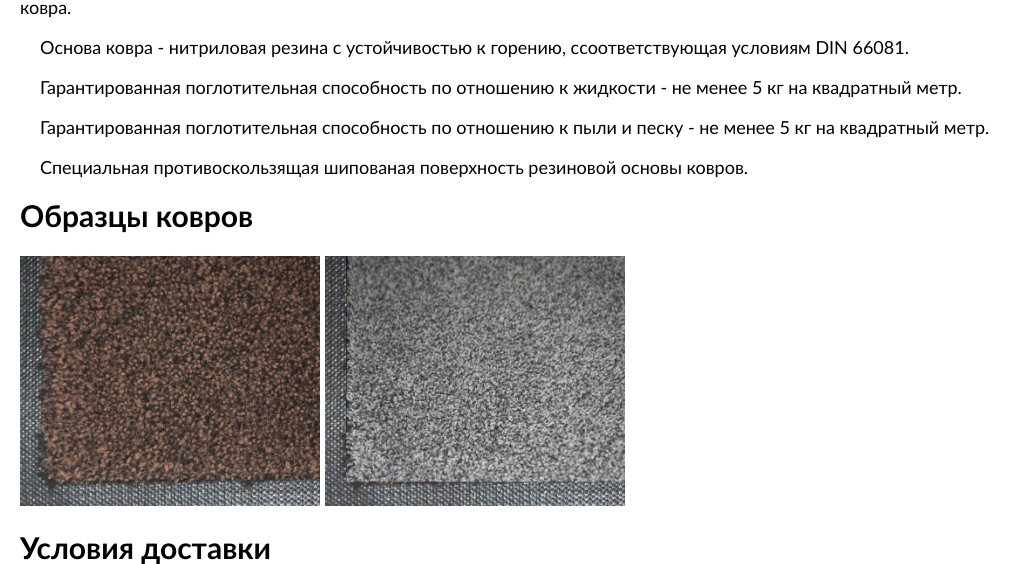
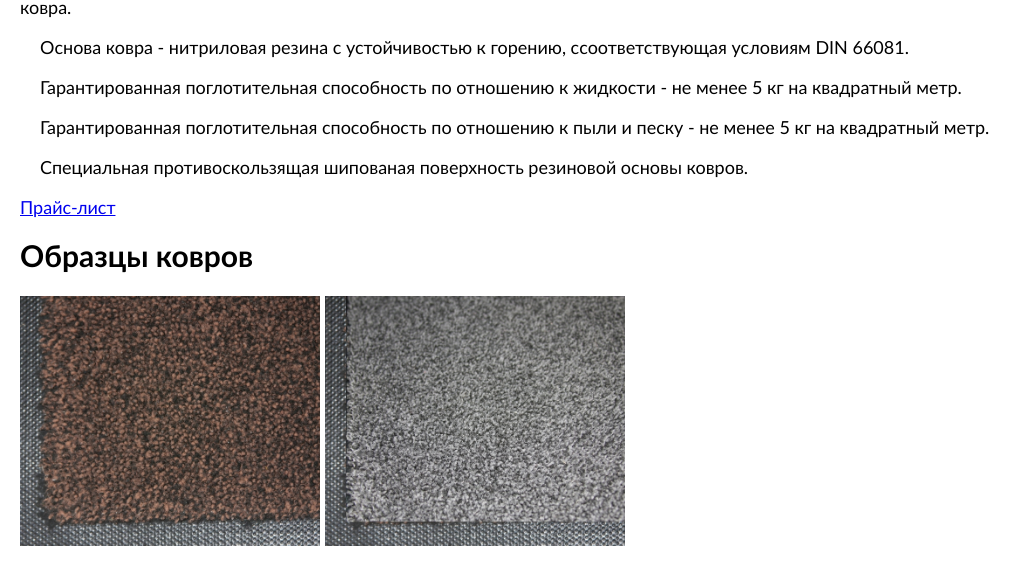
Before and after one commit to Leonidas51/palev, a Django app: page /rent/ in a window 1280 px wide. Shown: the part 807-1371 px from the top of the page, without its empty margins (0-1032 px from the left). Run offline with Django 3.2, Linux system fonts and the light colour scheme; parts of the project's set-up code (start-up, migrations or seed data) failed here and were passed over.

Commit message:
fix price link position

```diff
--- a/palev/templates/rent.html
+++ b/palev/templates/rent.html
@@ -33,6 +33,7 @@
       <p class="paragraph">
         Специальная противоскользящая шипованая поверхность резиновой основы ковров.
       </p>
+      <p class="text"><a href="/price">Прайс-лист</a></p>
     </div>
     <div id="samples">
       <h1 class="title">Образцы ковров</h1>
@@ -43,6 +44,5 @@
       <h1 class="title">Условия доставки</h1>
       <p class="text">Привезём ковры в день обращения или на следующий день.</p>
     </div>
-    <a href="/price">Прайс-лист</a>
   </div>
 {% endblock %}
```
